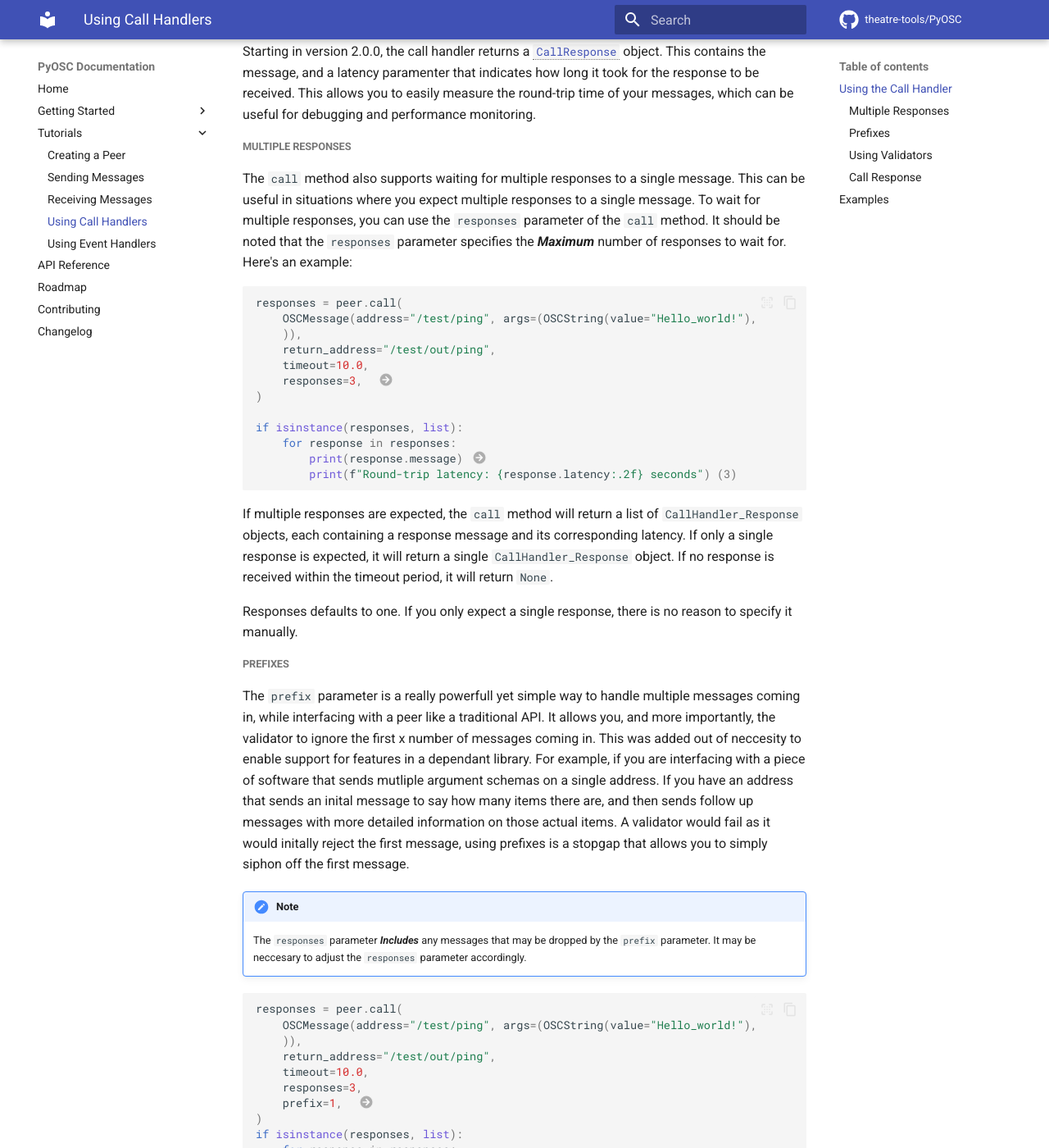
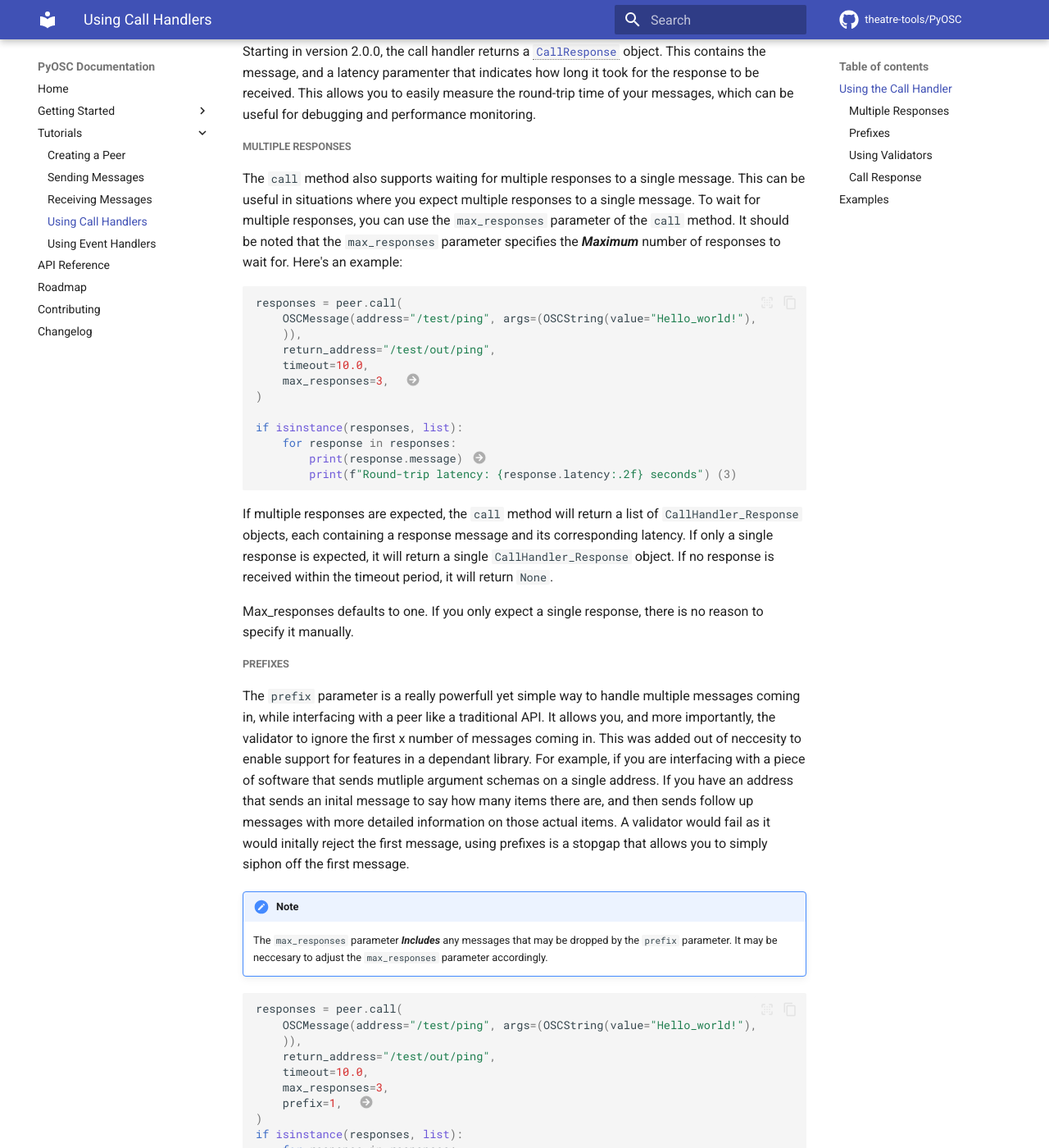
Before and after one commit to Theatre-Tools/PyOSC, an MkDocs documentation site: the page built from docs/tutorials/call_handler.md, in a window 1280 px wide and 1400 px high, scrolled down 1075 px. Shown: the whole window at 82% size. Built offline with MkDocs 1.6.1 and Material for MkDocs 9.7.7, drawn with Linux system fonts in a browser that asks for light colours; plug-ins that fetch from the network failed and are left out; comment, search, counter and statistics services are not loaded; the version menu is left out.

Commit message:
docs: rename responses parameter to max_responses for clarity in documentation

````diff
--- a/docs/tutorials/call_handler.md
+++ b/docs/tutorials/call_handler.md
@@ -36,14 +36,14 @@ In this example, we send a ping message to the `/test/ping` address, and wait fo
 Starting in version 2.0.0, the call handler returns a [`CallResponse`](../api_reference.md#callhandler_response){ data-preview } object. This contains the message, and a latency paramenter that indicates how long it took for the response to be received. This allows you to easily measure the round-trip time of your messages, which can be useful for debugging and performance monitoring.
 
 ##### Multiple Responses {#Multiple-Responses}
-The `call` method also supports waiting for multiple responses to a single message. This can be useful in situations where you expect multiple responses to a single message. To wait for multiple responses, you can use the `responses` parameter of the `call` method. It should be noted that the `responses` parameter specifies the ***Maximum*** number of responses to wait for. Here's an example:
+The `call` method also supports waiting for multiple responses to a single message. This can be useful in situations where you expect multiple responses to a single message. To wait for multiple responses, you can use the `max_responses` parameter of the `call` method. It should be noted that the `max_responses` parameter specifies the ***Maximum*** number of responses to wait for. Here's an example:
 ```python
 responses = peer.call(
     OSCMessage(address="/test/ping", args=(OSCString(value="Hello_world!"),
     )),
     return_address="/test/out/ping",
     timeout=10.0,
-    responses=3,  #(1)!
+    max_responses=3,  #(1)!
 )
 
 if isinstance(responses, list):
@@ -53,19 +53,19 @@ if isinstance(responses, list):
 
 ```
 
-1. The `responses` parameter is set to 3, which means that the `call` method will wait for up to 3 responses to be received on the return address before returning. If 3 responses are received, they will be returned as a list of `CallResponse` objects.
+1. The `max_responses` parameter is set to 3, which means that the `call` method will wait for up to 3 responses to be received on the return address before returning. If 3 responses are received, they will be returned as a list of `CallResponse` objects.
 2. If multiple responses are received, they are printed to the console in a loop.
 
 If multiple responses are expected, the `call` method will return a list of `CallHandler_Response` objects, each containing a response message and its corresponding latency. If only a single response is expected, it will return a single `CallHandler_Response` object. If no response is received within the timeout period, it will return `None`.
 
-Responses defaults to one. If you only expect a single response, there is no reason to specify it manually.
+Max_responses defaults to one. If you only expect a single response, there is no reason to specify it manually.
 
 ##### Prefixes {#Prefixes}
 The `prefix` parameter is a really powerfull yet simple way to handle multiple messages coming in, while interfacing with a peer like a traditional API. It allows you, and more importantly, the validator to ignore the first x number of messages coming in. This was added out of neccesity to enable support for features in a dependant library.
 For example, if you are interfacing with a piece of software that sends mutliple argument schemas on a single address. If you have an address that sends an inital message to say how many items there are, and then sends follow up messages with more detailed information on those actual items. A validator would fail as it would initally reject the first message, using prefixes is a stopgap that allows you to simply siphon off the first message.
 
 !!! Note
-    The `responses` parameter ***Includes*** any messages that may be dropped by the `prefix` parameter. It may be neccesary to adjust the `responses` parameter accordingly.
+    The `max_responses` parameter ***Includes*** any messages that may be dropped by the `prefix` parameter. It may be neccesary to adjust the `max_responses` parameter accordingly.
 
 
 ```python
@@ -74,7 +74,7 @@ responses = peer.call(
     )),
     return_address="/test/out/ping",
     timeout=10.0,
-    responses=3,
+    max_responses=3,
     prefix=1,  #(1)!
 )
 if isinstance(responses, list):
````
